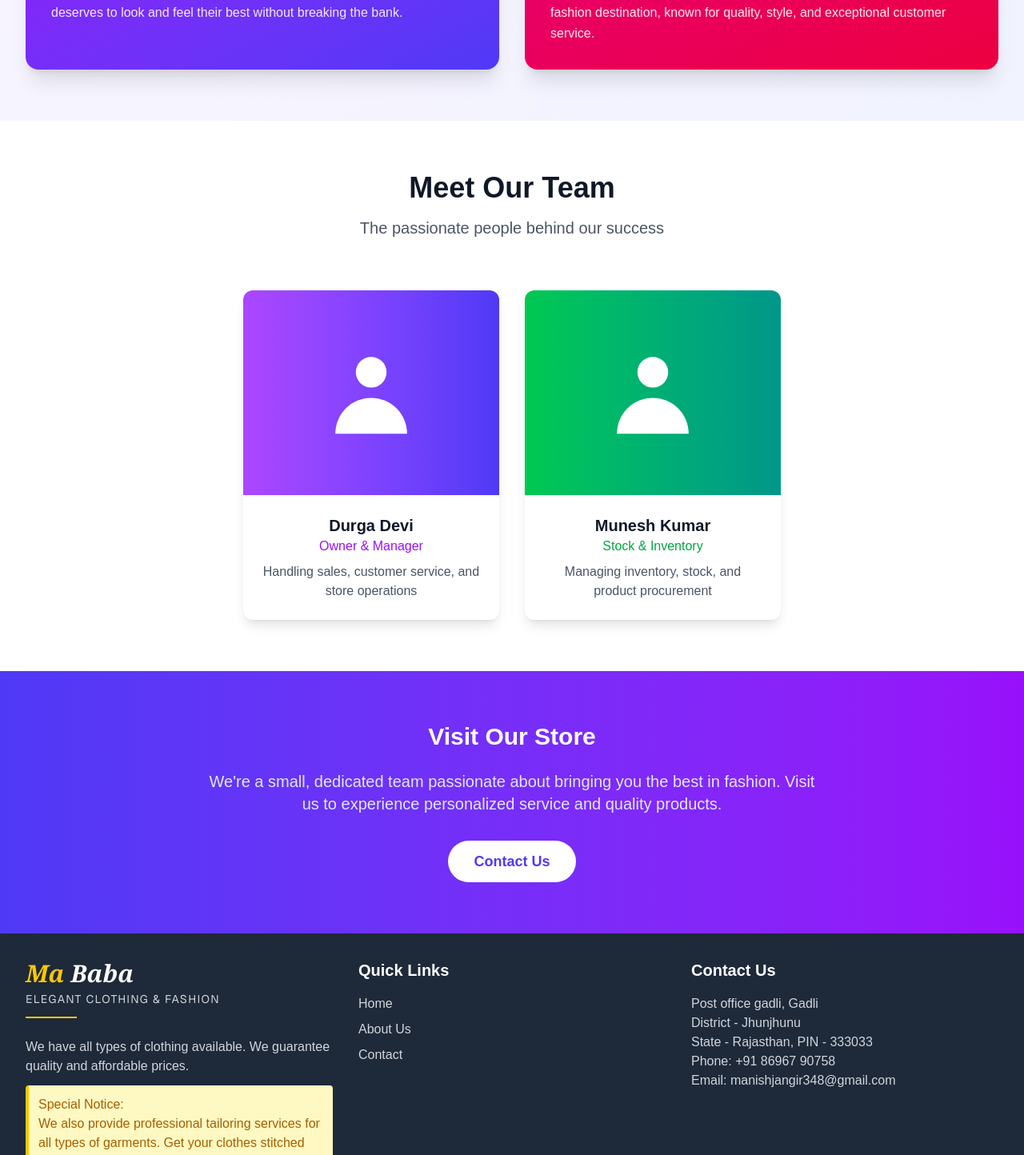
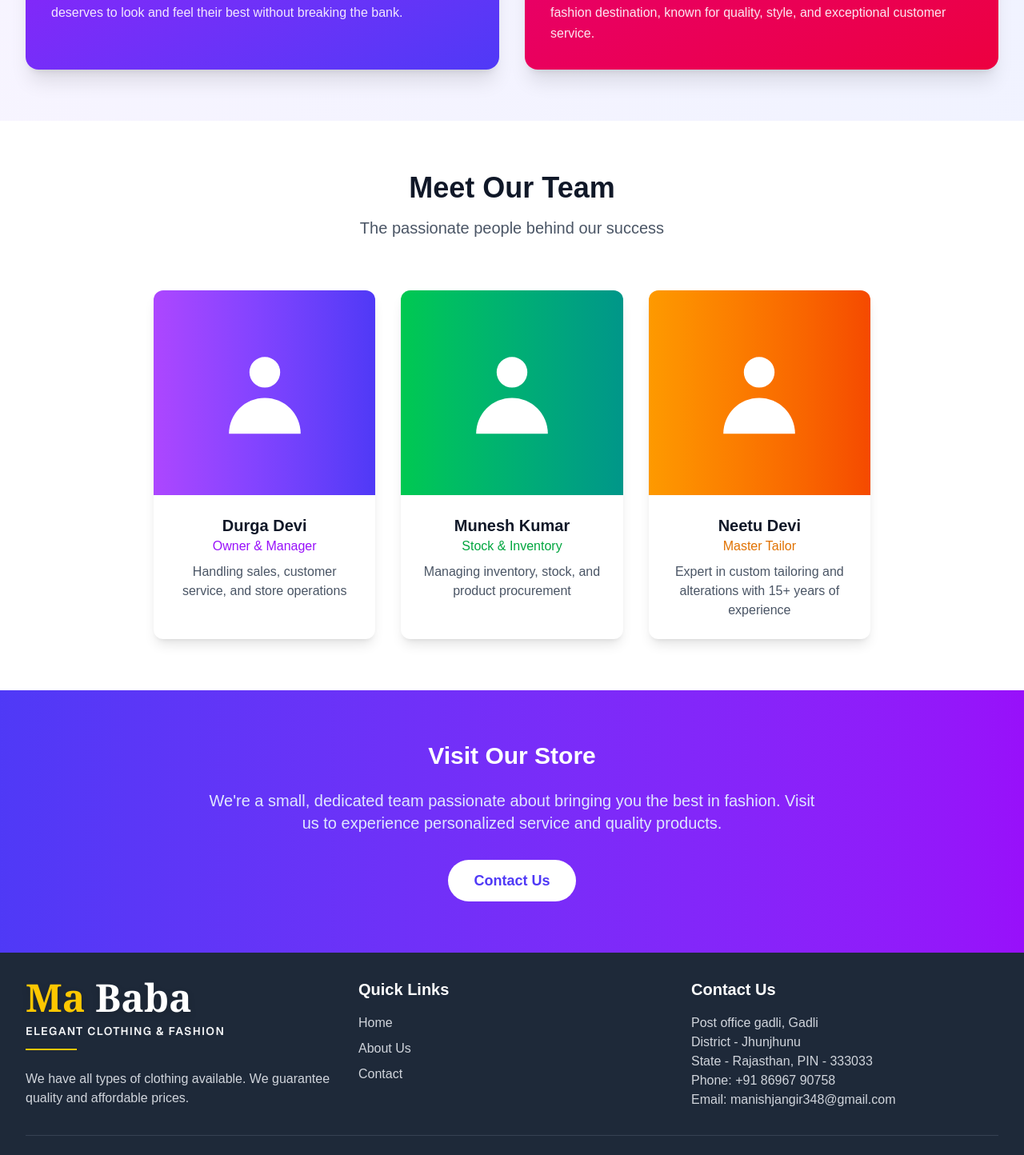
Before and after one commit to jangir-rishbh/clothing-shop, a Next.js app: page /about in a window 1280 px wide. Shown: the part 1332-2776 px from the top of the page at 80% size. Built offline with nearby package versions, Linux system fonts and the light colour scheme; no server answers.

Commit message:
sign up link ko thik kiya

```diff
--- a/app/about/page.tsx
+++ b/app/about/page.tsx
@@ -82,7 +82,7 @@ export default function AboutPage() {
             <p className="mt-4 text-xl text-gray-600">The passionate people behind our success</p>
           </div>
 
-          <div className="grid grid-cols-1 md:grid-cols-2 gap-8 max-w-2xl mx-auto">
+          <div className="grid grid-cols-1 md:grid-cols-2 lg:grid-cols-3 gap-8 max-w-4xl mx-auto">
             {/* Owner */}
             <div className="bg-white rounded-xl shadow-lg overflow-hidden transform transition-all duration-300 hover:-translate-y-2">
               <div className="h-64 bg-gradient-to-r from-purple-500 to-indigo-600 flex items-center justify-center">
@@ -110,6 +110,20 @@ export default function AboutPage() {
                 <p className="mt-2 text-gray-600">Managing inventory, stock, and product procurement</p>
               </div>
             </div>
+
+            {/* Tailor */}
+            <div className="bg-white rounded-xl shadow-lg overflow-hidden transform transition-all duration-300 hover:-translate-y-2">
+              <div className="h-64 bg-gradient-to-r from-amber-500 to-orange-600 flex items-center justify-center">
+                <svg className="h-32 w-32 text-white" fill="currentColor" viewBox="0 0 20 20" xmlns="http://www.w3.org/2000/svg">
+                  <path fillRule="evenodd" d="M10 9a3 3 0 100-6 3 3 0 000 6zm-7 9a7 7 0 1114 0H3z" clipRule="evenodd"></path>
+                </svg>
+              </div>
+              <div className="p-6 text-center">
+                <h3 className="text-xl font-semibold text-gray-900">Neetu Devi</h3>
+                <p className="text-amber-600 font-medium">Master Tailor</p>
+                <p className="mt-2 text-gray-600">Expert in custom tailoring and alterations with 15+ years of experience</p>
+              </div>
+            </div>
           </div>
         </div>
       </div>
--- a/app/components/Footer.tsx
+++ b/app/components/Footer.tsx
@@ -7,21 +7,17 @@ export default function Footer() {
         <div className="grid grid-cols-1 md:grid-cols-3 gap-8">
           <div>
             <div className="mb-6">
-              <div className="text-3xl font-serif italic font-bold text-white mb-1">
+              <div className="text-4xl md:text-5xl font-serif font-black text-white mb-2">
                 <span className="relative">
-                  <span className="text-yellow-400">Ma</span> <span className="text-white">Baba</span>
+                  <span className="text-yellow-400 drop-shadow-lg">Ma</span> <span className="text-white drop-shadow-lg">Baba</span>
                 </span>
               </div>
-              <div className="text-sm font-sans tracking-widest text-gray-300 uppercase">Elegant Clothing & Fashion</div>
+              <div className="text-sm font-sans font-semibold tracking-widest text-gray-100 uppercase">Elegant Clothing & Fashion</div>
               <div className="w-16 h-0.5 bg-yellow-400 mt-3 mb-4"></div>
             </div>
-            <p className="text-gray-300 mb-3">
+            <p className="text-gray-300">
               We have all types of clothing available. We guarantee quality and affordable prices.
             </p>
-            <div className="bg-yellow-100 border-l-4 border-yellow-400 text-yellow-700 p-3 rounded">
-              <p className="font-medium">Special Notice:</p>
-              <p>We also provide professional tailoring services for all types of garments. Get your clothes stitched with perfect fit and style!</p>
-            </div>
           </div>
           <div>
             <h3 className="text-xl font-bold mb-4">Quick Links</h3>
--- a/app/components/Navbar.tsx
+++ b/app/components/Navbar.tsx
@@ -41,11 +41,13 @@ export default function Navbar() {
           <div className="flex items-center">
             <Link href="/home" className="group relative flex-shrink-0">
               <div className="flex flex-col">
-                <span className="text-xl sm:text-2xl md:text-3xl font-serif italic font-bold text-gray-800 leading-tight">
-                  <span className="text-yellow-500">Ma Baba</span>
-                  <span className="text-gray-800 whitespace-nowrap"> Cloth Store</span>
+                <span className="text-2xl sm:text-3xl md:text-4xl font-serif font-black leading-tight">
+                  <span className="text-yellow-400 drop-shadow">Ma</span>
+                  <span className="text-white"> </span>
+                  <span className="text-white drop-shadow">Baba</span>
+                  <span className="text-white/80 text-xl sm:text-2xl md:text-3xl font-semibold whitespace-nowrap"> Cloth Store</span>
                 </span>
-                <span className="text-[10px] xs:text-xs sm:text-sm font-sans not-italic font-normal tracking-wider text-gray-600 mt-0 sm:mt-0.5">Elegant Clothing & Fashion</span>
+                <span className="text-[10px] xs:text-xs sm:text-sm font-sans font-semibold tracking-wider text-white/80 mt-0.5">Elegant Clothing & Fashion</span>
               </div>
             </Link>
           </div>
--- a/app/home/page.tsx
+++ b/app/home/page.tsx
@@ -154,12 +154,6 @@ export default function HomePage() {
             <p className="text-white/80">Visit our store to explore our exclusive collection and enjoy personalized assistance from our fashion experts.</p>
           </div>
 
-          <div className="mt-16">
-            <p className="text-white/60 text-sm uppercase tracking-wider mb-4">Scroll to Explore</p>
-            <div className="w-8 h-12 border-2 border-white/30 rounded-full mx-auto relative">
-              <div className="w-1 h-2 bg-white/60 rounded-full absolute top-2 left-1/2 transform -translate-x-1/2 animate-bounce"></div>
-            </div>
-          </div>
         </div>
       </section>
 
--- a/app/login/page.tsx
+++ b/app/login/page.tsx
@@ -130,17 +130,13 @@ export default function LoginPage() {
             {isLogin ? 'Sign in to your account' : 'Create a new account'}
           </h2>
           <p className="mt-2 text-center text-sm text-gray-600">
-            {isLogin ? "Don't have an account? " : 'Already have an account? '}
-            <button
-              onClick={() => {
-                setIsLogin(!isLogin);
-                setError(null);
-                setSuccess(null);
-              }}
+            Don&apos;t have an account?{' '}
+            <Link
+              href="/signup"
               className="font-medium text-blue-600 hover:text-blue-700 transition-colors duration-200 focus:outline-none"
             >
-              {isLogin ? 'Sign up' : 'Sign in'}
-            </button>
+              Sign up
+            </Link>
           </p>
         </div>
 
```
